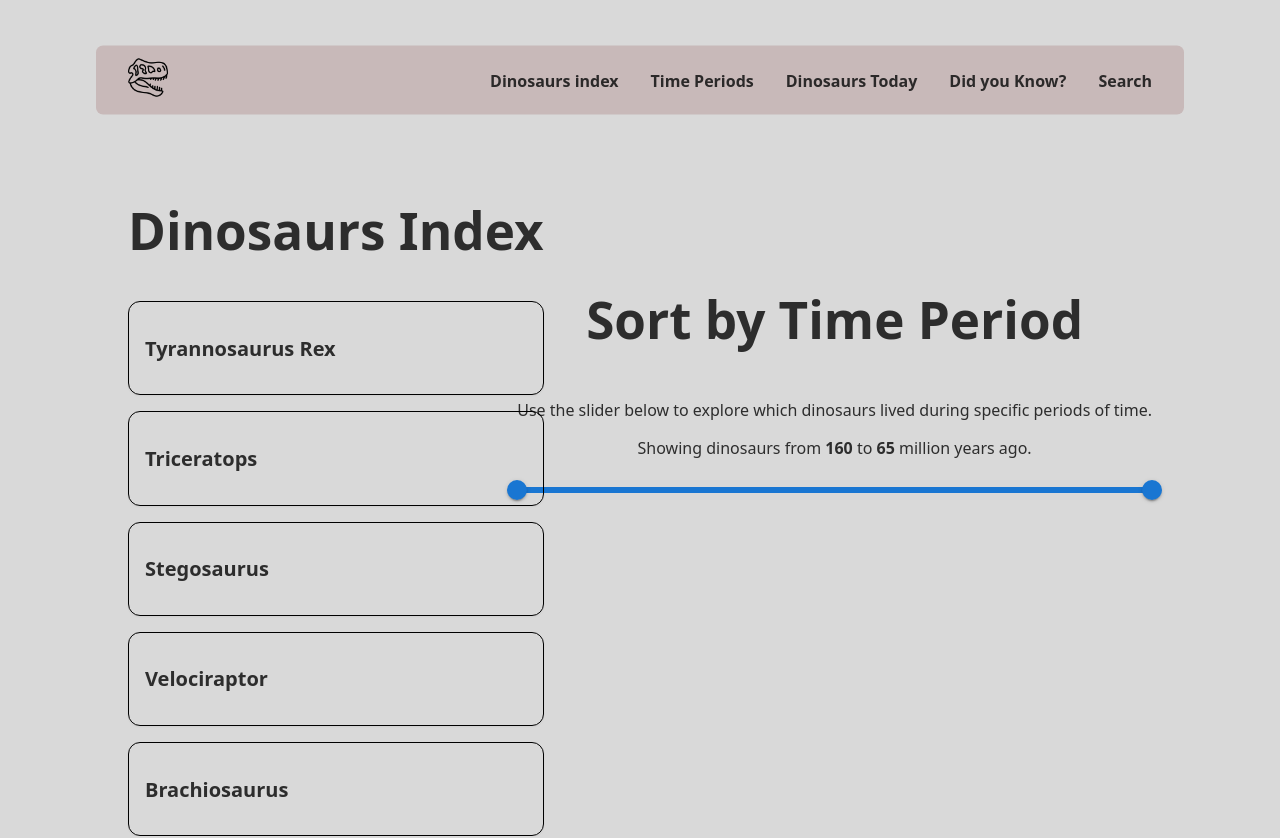
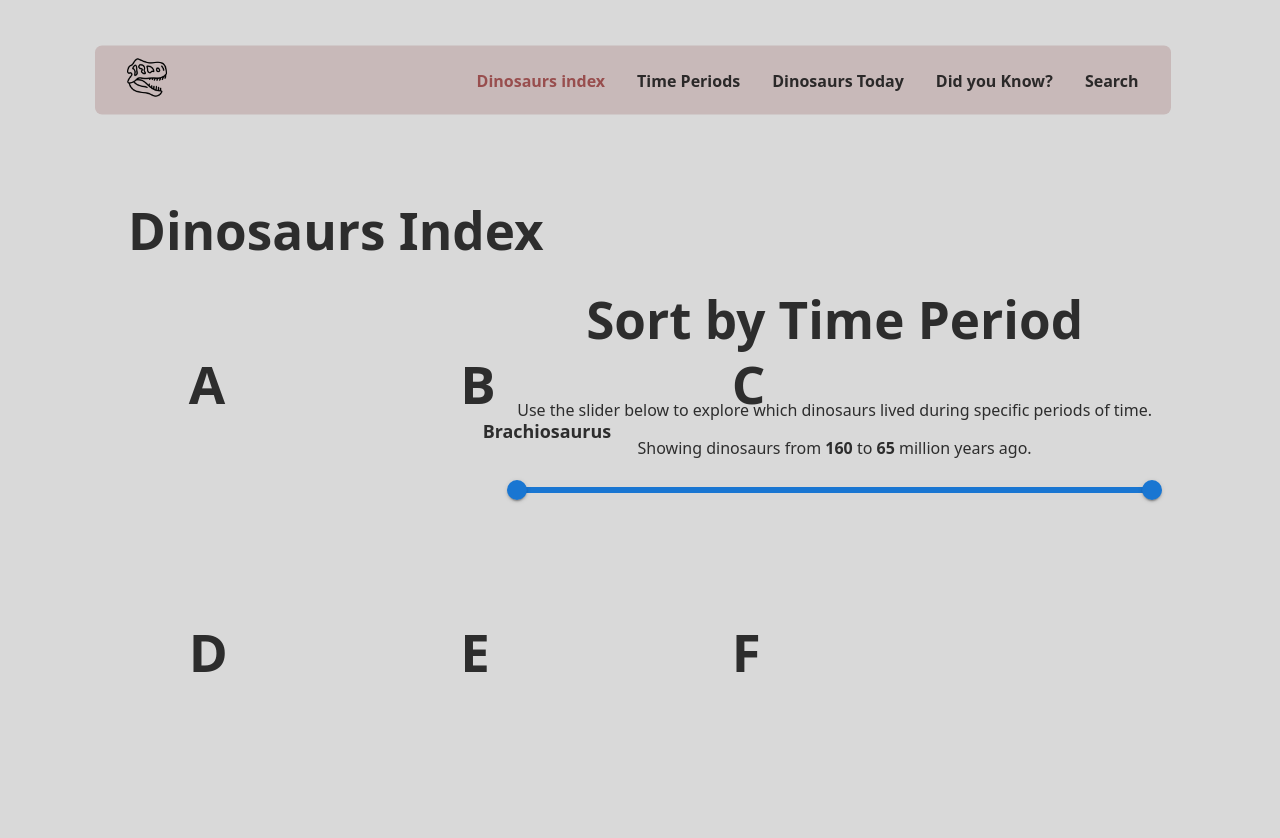
Before and after one commit to williamwestergard/Sanity-react-gruppuppgift, a React (Vite) app in the folder frontend/: page /dinosaurs-index in a window 1280 px wide. Shown: the top 838 px of the page. Built offline with nearby package versions, Linux system fonts and the light colour scheme.

Commit message:
Dino-index sidan och navbar
Dinosaur index sidan har en alfabetisk lista och navbaren flyttas inte längre när man går till en sida som man kan scrolla ner på vs en sida som man inte kan scrolla på

```diff
--- a/frontend/src/App.css
+++ b/frontend/src/App.css
@@ -4,3 +4,14 @@
   padding: 2rem;
   text-align: center;
 }
+html {
+  overflow-y: auto;
+  scrollbar-gutter: stable;
+}
+@media not all and (min-resolution: 0.001dpcm) {
+  @supports (-webkit-appearance: none) {
+    html {
+      overflow-y: scroll;
+    }
+  }
+}
--- a/frontend/src/components/navbar/Navbar.jsx
+++ b/frontend/src/components/navbar/Navbar.jsx
@@ -1,27 +1,48 @@
-import { Link } from "react-router-dom";
-import dinoLogo from "../../assets/tyrannosaurus-rex.png"; //Madelen Logo
-
+import { NavLink } from "react-router-dom";
+import dinoLogo from "../../assets/tyrannosaurus-rex.png";
 import "./navbar.css";
 
 const Navbar = () => {
   return (
-    <>
     <section id="navbar">
       <article id="navbar-logo">
-          <Link to={"/"}>
-            <img src={dinoLogo} alt="Dino Logo" className="logo-img" />{" "}
-            {/*New icon instead of LOGO*/}
-          </Link>
+        <NavLink to="/">
+          <img src={dinoLogo} alt="Dino Logo" className="logo-img" />
+        </NavLink>
       </article>
       <article id="navbar-right-side">
-          <Link to={"/dinosaurs-index"}>Dinosaurs index</Link>
-          <Link to={"/time-periods"}>Time Periods</Link>
-          <Link to={"/dinosaurs-today"}>Dinosaurs Today</Link>
-          <Link to={"/did-you-know"}>Did you Know?</Link>
-          <Link to={"/search"}>Search</Link>
+        <NavLink
+          to="/dinosaurs-index"
+          className={({ isActive }) => (isActive ? "active-link" : "")}
+        >
+          Dinosaurs index
+        </NavLink>
+        <NavLink
+          to="/time-periods"
+          className={({ isActive }) => (isActive ? "active-link" : "")}
+        >
+          Time Periods
+        </NavLink>
+        <NavLink
+          to="/dinosaurs-today"
+          className={({ isActive }) => (isActive ? "active-link" : "")}
+        >
+          Dinosaurs Today
+        </NavLink>
+        <NavLink
+          to="/did-you-know"
+          className={({ isActive }) => (isActive ? "active-link" : "")}
+        >
+          Did you Know?
+        </NavLink>
+        <NavLink
+          to="/search"
+          className={({ isActive }) => (isActive ? "active-link" : "")}
+        >
+          Search
+        </NavLink>
       </article>
     </section>
-    </>
   );
 };
 
--- a/frontend/src/components/navbar/navbar.css
+++ b/frontend/src/components/navbar/navbar.css
@@ -33,10 +33,13 @@
   text-decoration: none;
   font-weight: 600;
 }
-#navbar a:hover {
+
+#navbar-right-side a:hover:not(.active-link) {
   color: #6b3838;
-  text-decoration: none;
-  font-weight: 600;
+}
+
+#navbar .active-link {
+  color: #984e4e;
 }
 
 /* LOGO CSS Madelen */
--- a/frontend/src/components/timeline-filter/TimeLineFilter.jsx
+++ b/frontend/src/components/timeline-filter/TimeLineFilter.jsx
@@ -1,5 +1,7 @@
 import "./timeline.css";
 import MockDinos from "./MockDinos.jsx";
+
+const alphabet = [..."ABCDEFGHIJKLMNOPQRSTUVWXYZ"];
 
 export default function TimeLineFilter({ selectedRange }) {
   const filteredDinos = MockDinos.filter((dino) => {
@@ -7,26 +9,35 @@ export default function TimeLineFilter({ selectedRange }) {
     return dino.start_mya >= rangeEnd && dino.end_mya <= rangeStart;
   });
 
+  const groupedDinos = filteredDinos.reduce((acc, dino) => {
+    const letter = dino.name[0].toUpperCase();
+    if (!acc[letter]) acc[letter] = [];
+    acc[letter].push(dino);
+    return acc;
+  }, {});
+
   return (
     <div>
-      {filteredDinos.length > 0 ? (
-        <div className="dino-grid">
-          {filteredDinos.map((dino) => (
-            <div key={dino.name} className="dino-card">
-              <h2 className="dino-title">{dino.name}</h2>
-              {/* <p className="dino-period">{dino.period}</p>
-              <p className="dino-info">
-                <strong>Lived:</strong> {dino.start_mya}–{dino.end_mya} MYA
-              </p>
-              <p className="dino-info">
-                <strong>Diet:</strong> {dino.diet}
-              </p> */}
-            </div>
-          ))}
-        </div>
-      ) : (
-        <p className="no-results">No dinosaurs found in this time range.</p>
-      )}
+      <section className="letter-grid-container">
+        {alphabet.map((letter) => (
+          <div key={letter} className="letter-group">
+            <section id="alphabet-container">
+              <h2 className="big-letter">{letter}</h2>
+              <div className="dino-grid">
+                {groupedDinos[letter] && groupedDinos[letter].length > 0 ? (
+                  groupedDinos[letter].map((dino) => (
+                    <div key={dino.name} className="dino-card">
+                      <p className="dino-title">{dino.name}</p>
+                    </div>
+                  ))
+                ) : (
+                  <p className="no-dinos"></p>
+                )}
+              </div>
+            </section>
+          </div>
+        ))}
+      </section>
     </div>
   );
 }
--- a/frontend/src/components/timeline-filter/timeline.css
+++ b/frontend/src/components/timeline-filter/timeline.css
@@ -1,30 +1,45 @@
-.dino-grid {
+#alphabet-container {
+  position: relative;
+  left: 3vw;
+  top: 3vh;
+}
+
+.letter-grid-container {
   display: grid;
-  gap: 1rem;
+  grid-template-columns: repeat(3, 1fr);
+  gap: 3.5rem;
+
+  padding: 1rem;
+}
+.letter-group {
+  padding: 0.4rem;
+  display: flex;
+  flex-direction: column;
+  min-width: 200px;
+  min-height: 200px;
+}
+
+.big-letter {
+  margin: 0;
+  padding: 0;
+  font-size: 3.3rem;
 }
 
 .dino-card {
-  border: 1px solid #000000;
-  border-radius: 0.75rem;
-  box-shadow: 0 1px 2px rgba(0, 0, 0, 0.05);
+  position: relative;
   padding: 1rem;
+  font-size: 1.12rem;
+  font-weight: 700;
+  top: -0.5vh;
+  left: 0.5vw;
+}
+.dino-card:hover {
+  cursor: pointer;
+  color: rgb(61, 61, 61);
 }
 
 .dino-title {
-  font-size: 1.25rem;
-  font-weight: bold;
+  margin: 0;
+  padding: 0;
+  line-height: 0px;
 }
-
-.dino-period {
-  color: #4b5563;
-  font-style: italic;
-}
-
-.dino-info {
-  margin: 0.25rem 0;
-}
-
-.no-results {
-  text-align: center;
-  color: #6b7280;
-}
```
Lines whose indentation alone changed are shown as unchanged.
